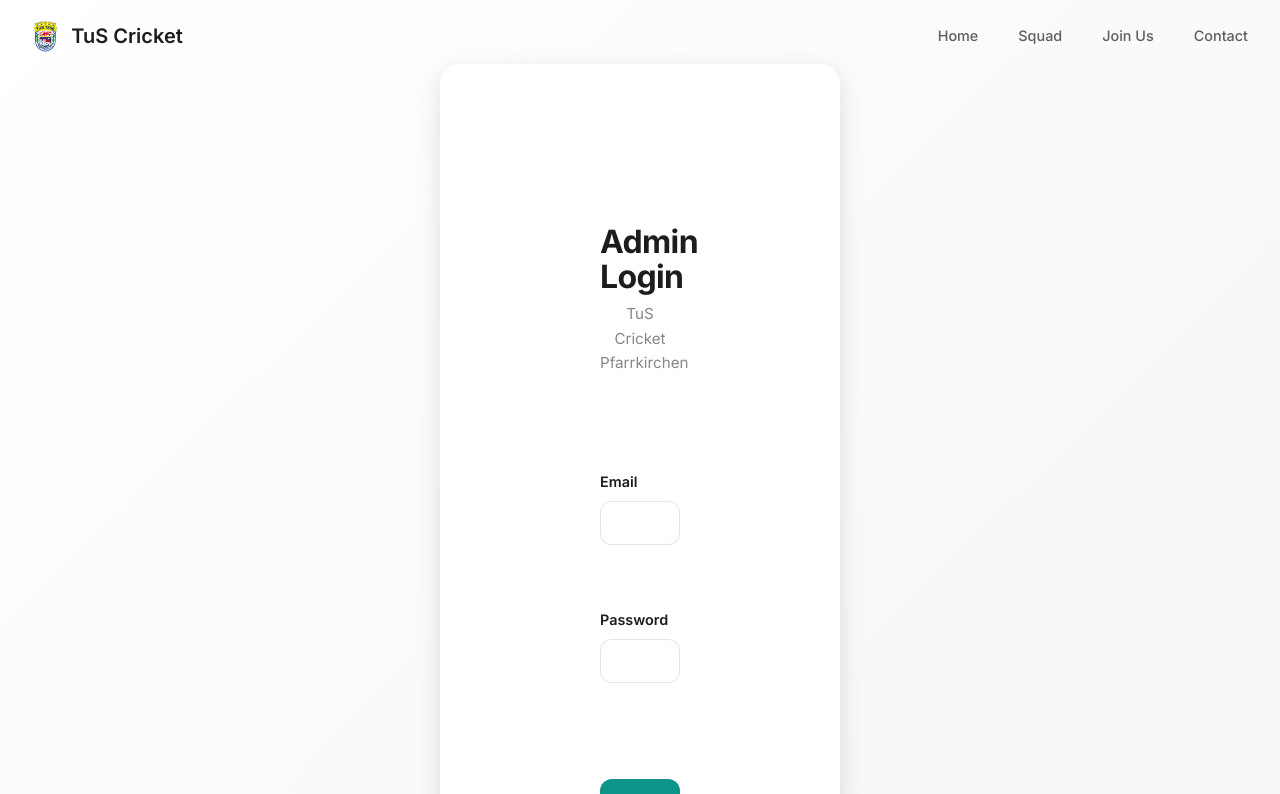
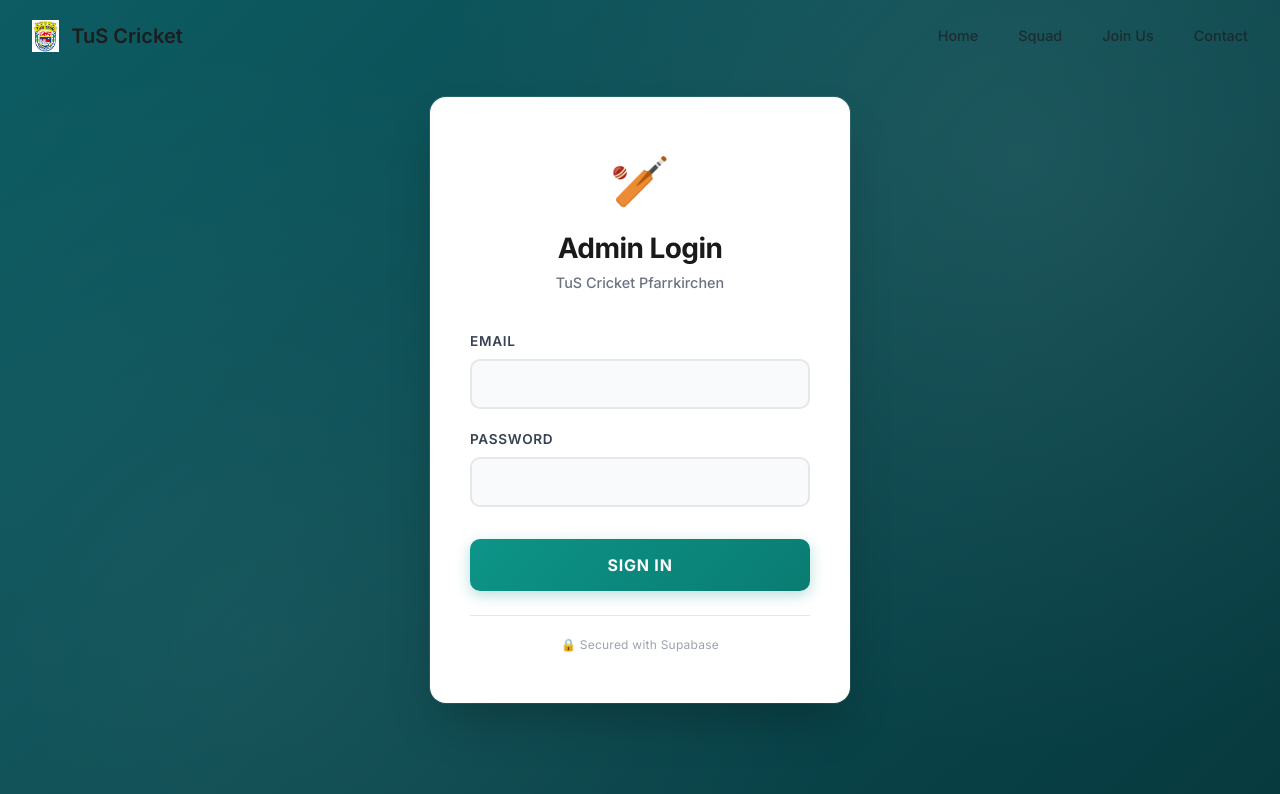
Before and after one commit to BrikeshG/TUS-cricket.web, a React (Vite) app: page /admin/login in a window 1280 px wide. Shown: the top 794 px of the page. Built offline with nearby package versions, Linux system fonts and the light colour scheme; no server answers.

Commit message:
style: redesign admin login page for professional appearance

```diff
--- a/src/pages/admin/Login.css
+++ b/src/pages/admin/Login.css
@@ -3,103 +3,178 @@
     display: flex;
     align-items: center;
     justify-content: center;
-    background: linear-gradient(135deg, var(--color-bg) 0%, var(--color-bg-secondary) 100%);
+    background: linear-gradient(135deg, #0d5c63 0%, #0a4a50 50%, #073a3f 100%);
     padding: var(--spacing-lg);
+    position: relative;
+    overflow: hidden;
+}
+
+/* Subtle background pattern */
+.login-page::before {
+    content: '';
+    position: absolute;
+    top: 0;
+    left: 0;
+    right: 0;
+    bottom: 0;
+    background-image:
+        radial-gradient(circle at 20% 80%, rgba(255, 255, 255, 0.05) 0%, transparent 50%),
+        radial-gradient(circle at 80% 20%, rgba(255, 255, 255, 0.08) 0%, transparent 50%);
+    pointer-events: none;
 }
 
 .login-container {
     width: 100%;
-    max-width: 400px;
+    max-width: 420px;
+    position: relative;
+    z-index: 1;
 }
 
 .login-card {
-    padding: var(--spacing-xxl);
-    border-radius: var(--radius-lg);
+    padding: 48px 40px;
+    border-radius: 16px;
     background: white;
+    box-shadow:
+        0 25px 50px -12px rgba(0, 0, 0, 0.25),
+        0 0 0 1px rgba(255, 255, 255, 0.1);
 }
 
 .login-header {
     text-align: center;
-    margin-bottom: var(--spacing-xl);
+    margin-bottom: 36px;
+}
+
+.login-header::before {
+    content: '🏏';
+    display: block;
+    font-size: 3rem;
+    margin-bottom: 16px;
 }
 
 .login-header h1 {
-    font-size: 2rem;
+    font-size: 1.75rem;
     font-weight: 700;
-    margin-bottom: var(--spacing-xs);
-    color: var(--color-text);
+    margin-bottom: 8px;
+    color: #1a1a1a;
+    letter-spacing: -0.02em;
 }
 
 .login-header p {
-    color: var(--color-text-secondary);
-    font-size: 0.95rem;
+    color: #6b7280;
+    font-size: 0.9rem;
+    font-weight: 500;
 }
 
 .login-form {
     display: flex;
     flex-direction: column;
-    gap: var(--spacing-lg);
+    gap: 20px;
 }
 
 .form-group {
     display: flex;
     flex-direction: column;
-    gap: var(--spacing-xs);
+    gap: 8px;
 }
 
 .form-group label {
     font-weight: 600;
-    font-size: 0.9rem;
-    color: var(--color-text);
+    font-size: 0.85rem;
+    color: #374151;
+    text-transform: uppercase;
+    letter-spacing: 0.05em;
 }
 
 .form-group input {
-    padding: 12px 16px;
-    border: 1px solid rgba(0, 0, 0, 0.1);
-    border-radius: var(--radius-md);
+    padding: 14px 16px;
+    border: 2px solid #e5e7eb;
+    border-radius: 10px;
     font-size: 1rem;
-    transition: var(--transition-normal);
+    transition: all 0.2s ease;
+    background: #f9fafb;
 }
 
 .form-group input:focus {
     outline: none;
-    border-color: var(--color-accent);
-    box-shadow: 0 0 0 3px rgba(13, 148, 136, 0.1);
+    border-color: #0d9488;
+    background: white;
+    box-shadow: 0 0 0 4px rgba(13, 148, 136, 0.1);
 }
 
 .form-group input:disabled {
-    background: var(--color-bg-secondary);
+    background: #f3f4f6;
     cursor: not-allowed;
+    opacity: 0.7;
 }
 
 .error-message {
-    padding: 12px 16px;
-    background: #FEE2E2;
-    border: 1px solid #EF4444;
-    border-radius: var(--radius-md);
-    color: #991B1B;
+    padding: 14px 16px;
+    background: #fef2f2;
+    border: 1px solid #fecaca;
+    border-radius: 10px;
+    color: #dc2626;
     font-size: 0.9rem;
+    display: flex;
+    align-items: center;
+    gap: 8px;
+}
+
+.error-message::before {
+    content: '⚠️';
 }
 
 .login-btn {
-    padding: 14px 24px;
-    background: var(--color-accent);
+    padding: 16px 24px;
+    background: linear-gradient(135deg, #0d9488 0%, #0a7c72 100%);
     color: white;
     border: none;
-    border-radius: var(--radius-md);
-    font-weight: 600;
+    border-radius: 10px;
+    font-weight: 700;
     font-size: 1rem;
     cursor: pointer;
-    transition: var(--transition-normal);
-    margin-top: var(--spacing-md);
+    transition: all 0.2s ease;
+    margin-top: 12px;
+    text-transform: uppercase;
+    letter-spacing: 0.05em;
+    box-shadow: 0 4px 14px rgba(13, 148, 136, 0.3);
 }
 
 .login-btn:hover:not(:disabled) {
-    background: var(--color-primary);
+    background: linear-gradient(135deg, #0a7c72 0%, #086860 100%);
     transform: translateY(-2px);
+    box-shadow: 0 6px 20px rgba(13, 148, 136, 0.4);
+}
+
+.login-btn:active:not(:disabled) {
+    transform: translateY(0);
 }
 
 .login-btn:disabled {
     opacity: 0.6;
     cursor: not-allowed;
+    box-shadow: none;
 }
+
+/* Trust indicator */
+.login-card::after {
+    content: '🔒 Secured with Supabase';
+    display: block;
+    text-align: center;
+    margin-top: 24px;
+    padding-top: 20px;
+    border-top: 1px solid #e5e7eb;
+    font-size: 0.75rem;
+    color: #9ca3af;
+    letter-spacing: 0.02em;
+}
+
+/* Mobile adjustments */
+@media (max-width: 480px) {
+    .login-card {
+        padding: 32px 24px;
+    }
+
+    .login-header h1 {
+        font-size: 1.5rem;
+    }
+}
```
